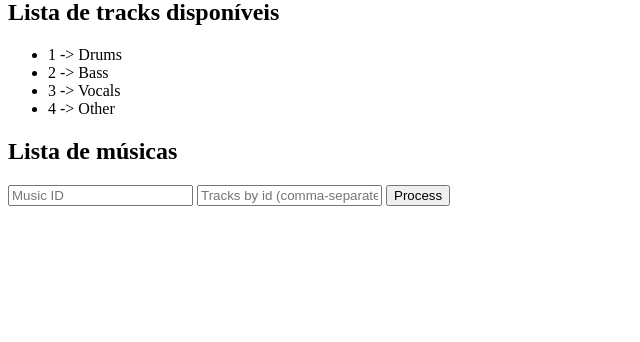
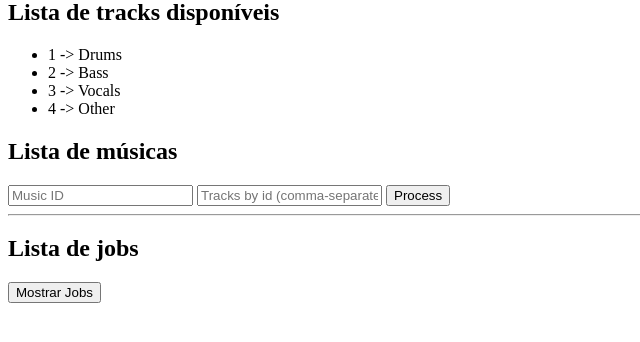
Before and after one commit to dianarrmiranda/CD_1Project, a FastAPI app: page / in a window 1280 px wide. Shown: the part 122-464 px from the top of the page, without its empty margins (0-640 px from the left). Run offline with FastAPI, Linux system fonts and the light colour scheme.

Commit message:
a tentar listar os jobs

```diff
--- a/src/api/endpoints.py
+++ b/src/api/endpoints.py
@@ -5,7 +5,7 @@ import shutil, os, signal, sys
 from fastapi.templating import Jinja2Templates
 from fastapi.staticfiles import StaticFiles
 from fastapi.responses import HTMLResponse
-from schemas import Music, Progress, Track
+from schemas import Music, Progress, Track, Job
 from server import Server
 import uvicorn, threading
 
@@ -33,8 +33,6 @@ tracksDict = {
 }
 
 # Music
-
-
 @app.get("/music")
 async def listAll() -> List[Music]:
     return server.listAll()
@@ -95,11 +93,10 @@ async def process(request: Request, music_id: int, tracks: str = Form(...)):
 
 
 @app.get("/job")
-async def listJobs() -> List[int]:
-    # lista ids dos jobs
+async def listJobs() -> List[Job]:
+    jobs = server.getJobList()
+    return jobs
 
-
-    pass
 
 
 @app.get("/job/{job_id}")
--- a/src/api/server.py
+++ b/src/api/server.py
@@ -39,8 +39,8 @@ class Server(threading.Thread):
 
         self.size = {} #music_id - {part_index: size}
 
-
-
+        self.jobslist = {} #job_id -> (size, time, music_id, track_id)
+        self.job_id = 0
 
     def run(self):
         while self.isRunning:
@@ -100,7 +100,7 @@ class Server(threading.Thread):
 
         # Adicionar ao dicionário
         for track in tracks_names:
-            self.processedParts[music_id] = {track: ()}
+            self.processedParts[music_id] = {track: {}}
 
         # Enviar as partes para a fila do RabbitMQ
         for i, part in enumerate(parts):
@@ -120,7 +120,6 @@ class Server(threading.Thread):
 
 
     def receive_music_parts(self, ch, method, properties, body):
-
         part_data = json.loads(body)
         music_id = part_data['music_id']
         part_index = part_data['part_index']
@@ -128,8 +127,9 @@ class Server(threading.Thread):
         instrument = part_data['instrument']
 
         self.time[music_id][part_index] = time.time() - self.time[music_id][part_index]
-        print(self.time[music_id])
-        print(self.size[music_id])
+
+        self.job_id += 1
+        self.jobslist[self.job_id] = (self.size[music_id][part_index], self.time[music_id][part_index], music_id, instrument)
 
         # Carregar a parte do áudio
         audio_part = AudioSegment.from_file(BytesIO(part_audio), format='wav')
@@ -139,12 +139,13 @@ class Server(threading.Thread):
         ch.basic_ack(delivery_tag=method.delivery_tag)
 
         # Adicionar a parte do áudio ao dicionário
-        self.processedParts[music_id][instrument]= (part_index,audio_part)
+        self.processedParts[music_id][instrument][part_index] = audio_part
 
         # Verificar se todas as partes já foram recebidas
+        print(len(self.processedParts[music_id][instrument]))
+        print(self.num_parts[music_id])
         if len(self.processedParts[music_id][instrument]) == self.num_parts[music_id]:
              self.join_music_parts(music_id, instrument)
-
 
 
     def join_music_parts(self, music_id, instrument):
@@ -176,3 +177,7 @@ class Server(threading.Thread):
 
     def musicReady(self):
         return self.musicReady
+
+    def getJobList(self):
+
+        return self.jobslist
--- a/templates/index.html
+++ b/templates/index.html
@@ -32,12 +32,16 @@
         <input type="text" name="tracks" placeholder="Tracks by id (comma-separated)">
         <button type="submit">Process</button>
     </form>
+    <hr/>
+    <h2>Lista de jobs</h2>
+    <button id="showJobButton" type="button">Mostrar Jobs</button>
     <script>
         document.getElementById("myForm").addEventListener("submit", function(event) {
             // Atualizar o atributo action do formulário com o valor do music_id
             var musicId = document.getElementById("musicIdInput").value;
             this.action = "/music/" + musicId;
         });
+
     </script>
 
 
```
